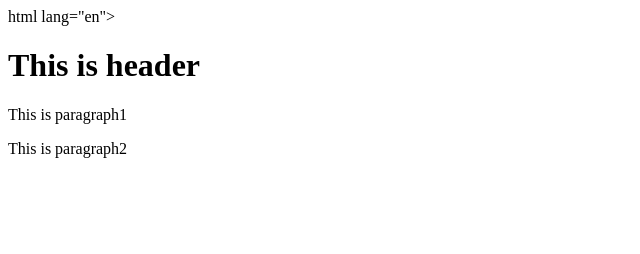
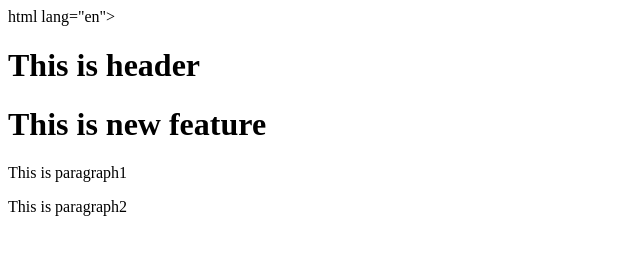
Before and after one commit to KhanShelby/sample_git2, a plain HTML site: page index.html in a window 1280 px wide. Shown: the whole page, without its empty margins (0-640 px from the left). Drawn offline with Linux system fonts and the light colour scheme.

Commit message:
new feature added

```diff
--- a/index.html
+++ b/index.html
@@ -3,6 +3,7 @@ html lang="en">
 <head><title>Sample Git</title></head>
 <body>
 <h1>This is header</h1>
+<h1>This is new feature</h1>
 <p>This is paragraph1</p>
 <p>This is paragraph2</p>
 </body>
```
